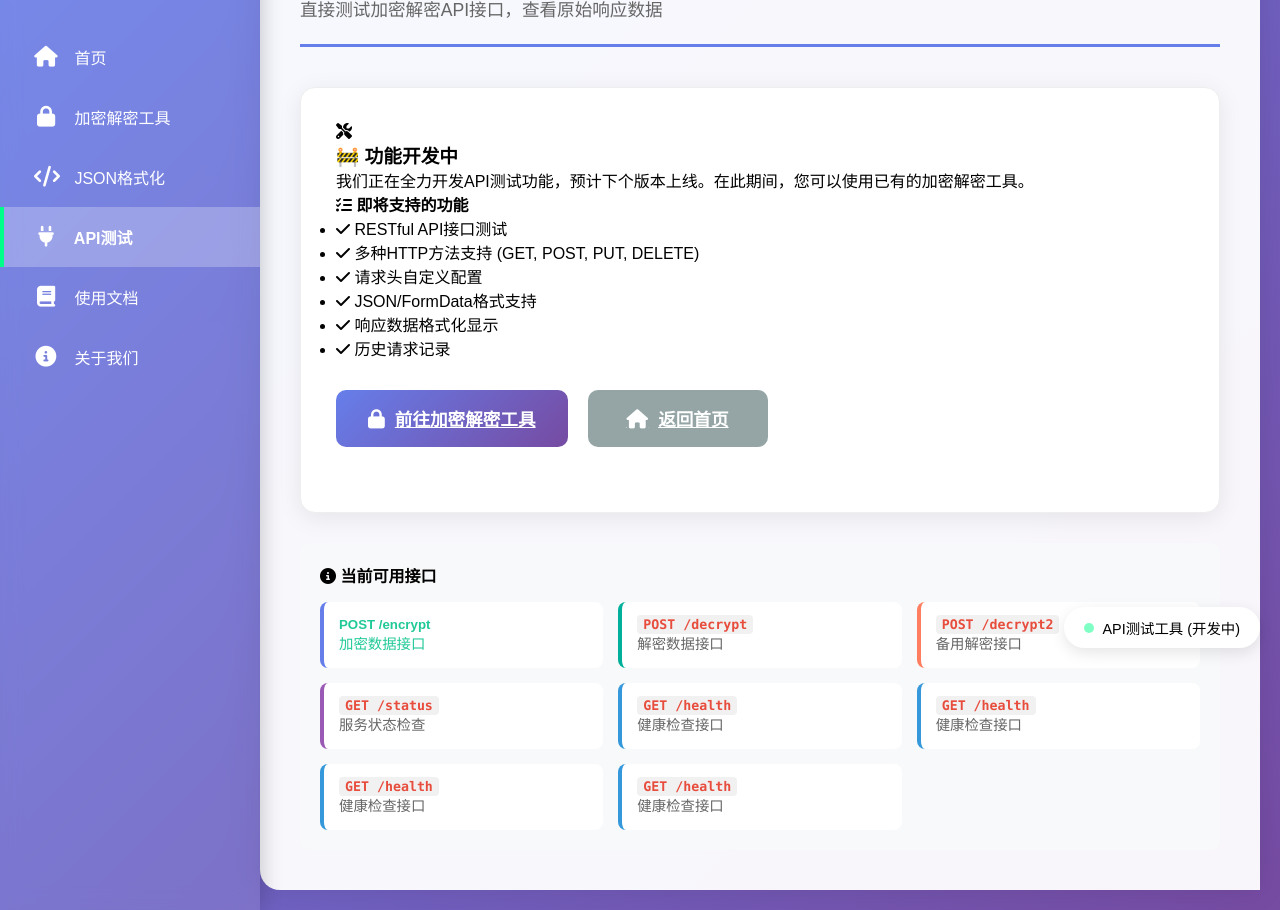
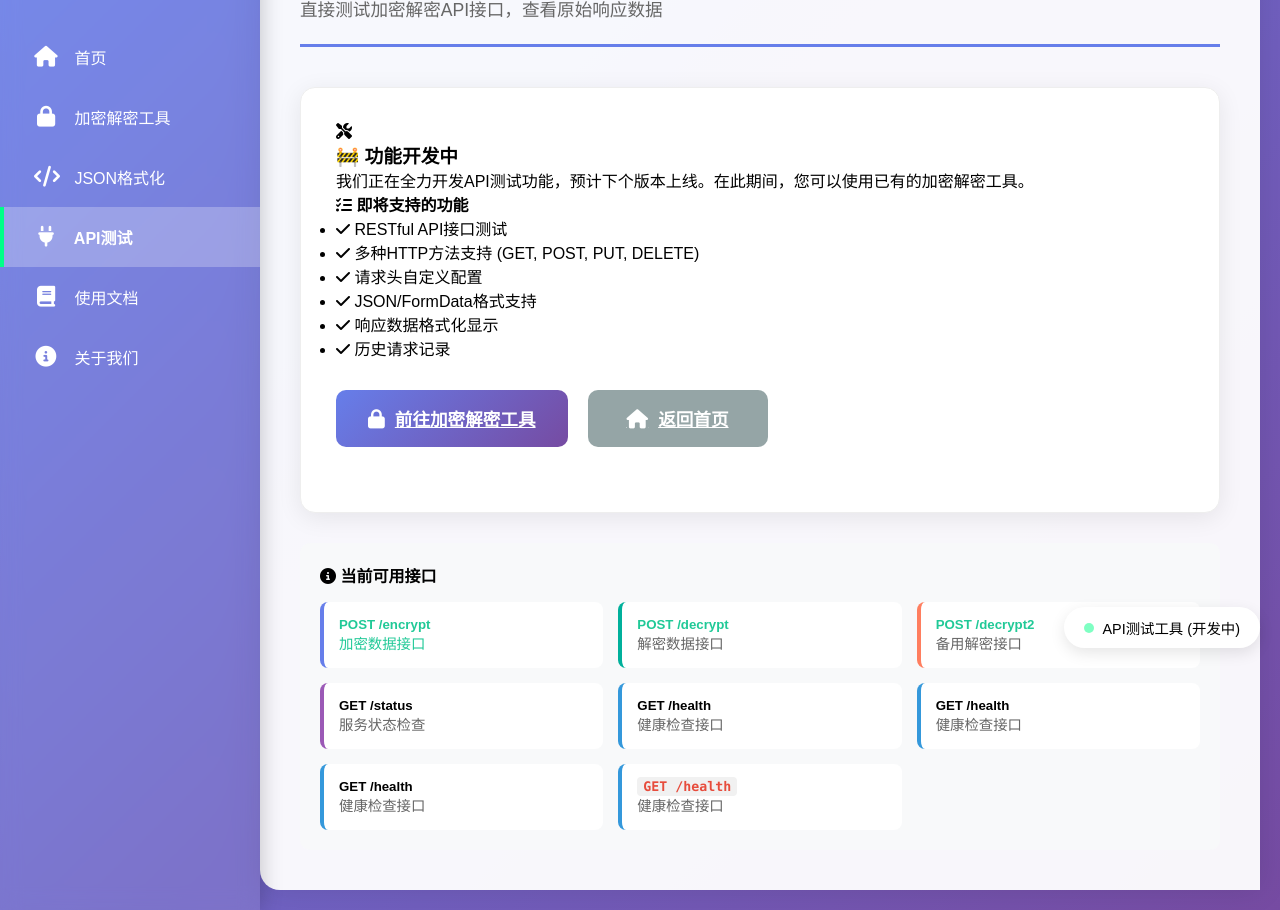
Before and after one commit to Ly-TE/te, a plain HTML site: page toolbox/api-test.html in a window 1280 px wide. Shown: the part 132-1042 px from the top of the page. Drawn offline with Linux system fonts and the light colour scheme.

Commit message:
个人网站

```diff
--- a/toolbox/api-test.html
+++ b/toolbox/api-test.html
@@ -94,27 +94,27 @@
                 <p style="color: #20c997; font-size: 0.9rem;">加密数据接口</p>
             </div>
             <div style="background: white; padding: 15px; border-radius: 8px; border-left: 4px solid #00b09b;">
-                <h5><code>POST /decrypt</code></h5>
+                <h5 style="color: #20c997;">POST /decrypt</h5>
                 <p style="color: #666; font-size: 0.9rem;">解密数据接口</p>
             </div>
             <div style="background: white; padding: 15px; border-radius: 8px; border-left: 4px solid #ff7e5f;">
-                <h5><code>POST /decrypt2</code></h5>
+                <h5 style="color:#20c997;"> POST /decrypt2</h5>
                 <p style="color: #666; font-size: 0.9rem;">备用解密接口</p>
             </div>
             <div style="background: white; padding: 15px; border-radius: 8px; border-left: 4px solid #9b59b6;">
-                <h5><code>GET /status</code></h5>
+                <h5>GET /status</h5>
                 <p style="color: #666; font-size: 0.9rem;">服务状态检查</p>
             </div>
             <div style="background: white; padding: 15px; border-radius: 8px; border-left: 4px solid #3498db;">
-                <h5><code>GET /health</code></h5>
+                <h5>GET /health</h5>
                 <p style="color: #666; font-size: 0.9rem;">健康检查接口</p>
             </div>
             <div style="background: white; padding: 15px; border-radius: 8px; border-left: 4px solid #3498db;">
-                <h5><code>GET /health</code></h5>
+                <h5>GET /health</h5>
                 <p style="color: #666; font-size: 0.9rem;">健康检查接口</p>
             </div>
             <div style="background: white; padding: 15px; border-radius: 8px; border-left: 4px solid #3498db;">
-                <h5><code>GET /health</code></h5>
+                <h5>GET /health</h5>
                 <p style="color: #666; font-size: 0.9rem;">健康检查接口</p>
             </div>
             <div style="background: white; padding: 15px; border-radius: 8px; border-left: 4px solid #3498db;">
```
